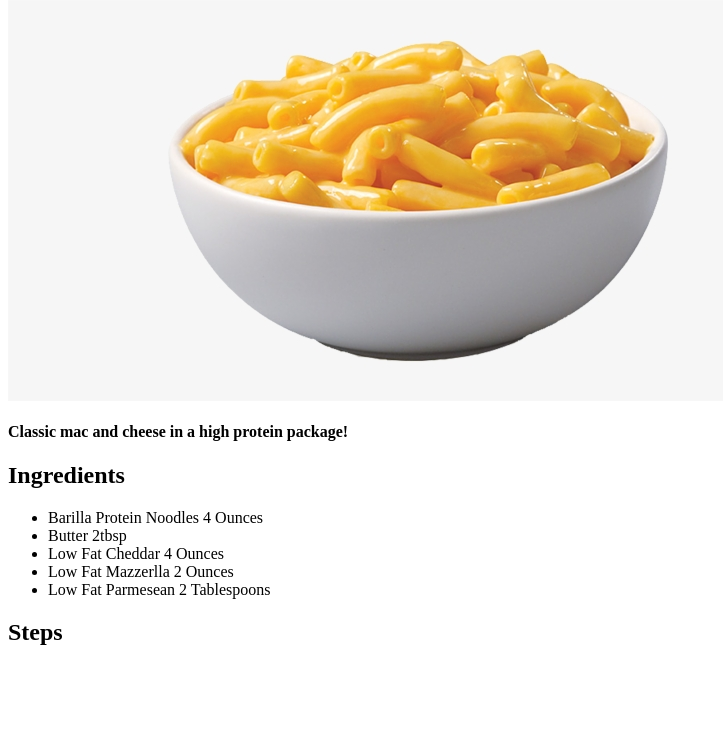
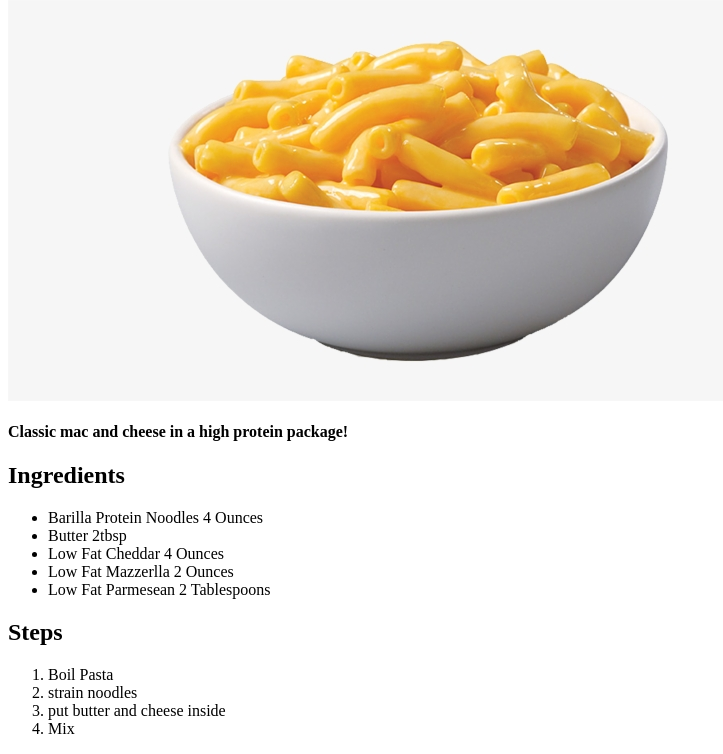
Before and after one commit to smithj232/odin-recipes, a plain HTML site: page recipes/protein-mac-and-cheese.html in a window 1280 px wide. Shown: the part 66-820 px from the top of the page, without its empty margins (0-723 px from the left). Drawn offline with Linux system fonts and the light colour scheme.

Commit message:
add 2 more recipes

```diff
--- a/recipes/protein-mac-and-cheese.html
+++ b/recipes/protein-mac-and-cheese.html
@@ -1,3 +1,4 @@
+<title>Protein Mac and Cheese</title>
 <h1>Protein Mac and Cheese</h1>
   <img src="../img/stock-mac-and-cheese.png"alt="stock mac and cheese">
   <h4>Classic mac and cheese in a high protein package!</h4>
@@ -10,3 +11,9 @@
     <li>Low Fat Parmesean 2 Tablespoons</li>
   </ul>
 <h2>Steps</h2>
+  <ol>
+    <li>Boil Pasta</li>
+    <li>strain noodles</li>
+    <li>put butter and cheese inside</li>
+    <li>Mix</li>
+  </ol>
```
Also changed, not shown: index.html (+5 -1 lines), recipes/recipe2.html (added), recipes/recipe3.html (added).
